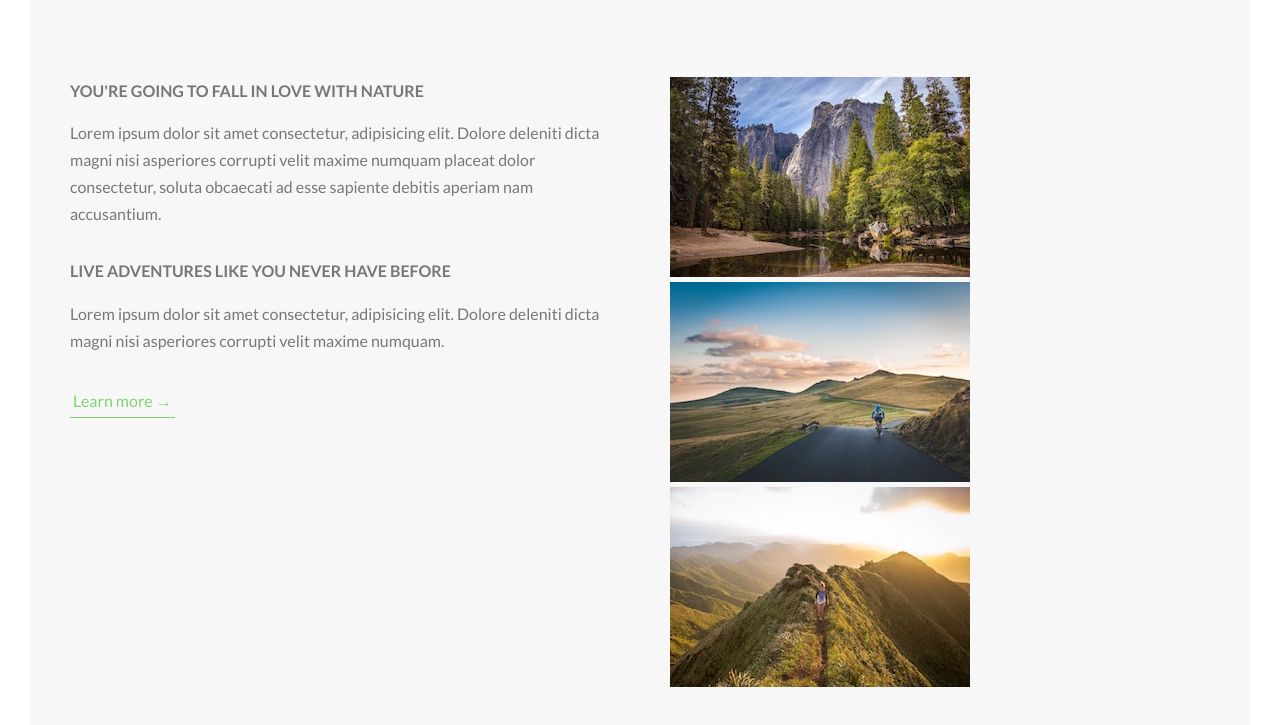
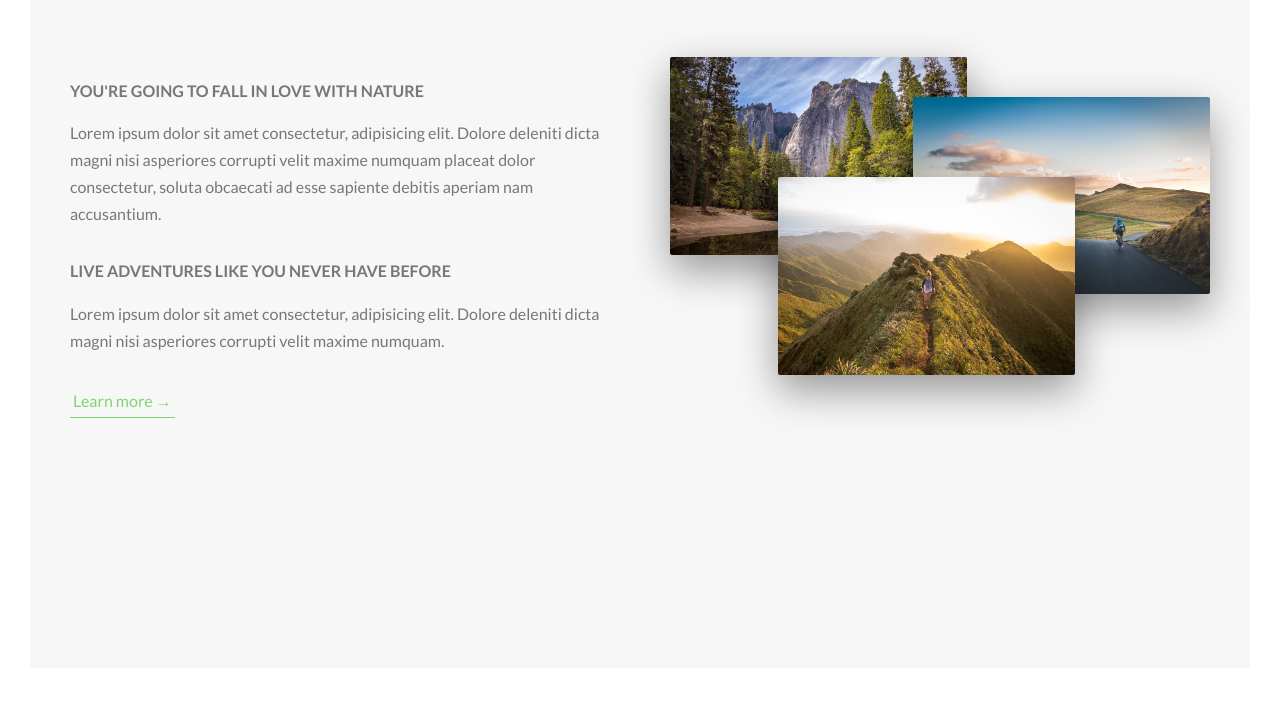
Before and after one commit to DanZ98/Udemy-Natours-Project, a website: page index.html in a window 1280 px wide. Shown: the part 943-1668 px from the top of the page. After the commit the page ends 1641 px from the top, so only its background shows below. Drawn offline with Linux system fonts and the light colour scheme.

Commit message:
Completed main adventurous section

```diff
--- a/index.html
+++ b/index.html
@@ -47,9 +47,9 @@
                     </div>
                     <div class="col-1-of-2">
                         <div class="composition">
-                            <img src="img/nat-1.jpg" alt="Photo 1" class="composition__photo composition_photo--p1"></img>
-                            <img src="img/nat-2.jpg" alt="Photo 2" class="composition__photo composition_photo--p2"></img>
-                            <img src="img/nat-3.jpg" alt="Photo 3" class="composition__photo composition_photo--p3"></img>
+                            <img src="img/nat-1-large.jpg" alt="Photo 1" class="composition__photo composition__photo--p1"></img>
+                            <img src="img/nat-2-large.jpg" alt="Photo 2" class="composition__photo composition__photo--p2"></img>
+                            <img src="img/nat-3-large.jpg" alt="Photo 3" class="composition__photo composition__photo--p3"></img>
                         </div>
                     </div>
                 </div>
--- a/sass/components/_composition.scss
+++ b/sass/components/_composition.scss
@@ -1,6 +1,40 @@
 .composition {
+    position: relative;
 
-    &_photo {
+    &__photo {
+        width: 55%;
+        box-shadow: 0 1.5rem 4rem rgba($color-black, .4);
+        border-radius: 2px;
+        position: absolute;
+        z-index: 10;
+        transition: all .2s;
+        outline-offset: 2rem;
 
+        &--p1 {
+            left: 0;
+            top: -2rem;
+        }
+
+        &--p2 {
+            right: 0;
+            top: 2rem;
+        }
+
+        &--p3 {
+            left: 20%;
+            top: 10rem;
+        }
+
+        &:hover {
+            outline: 1.5rem solid $color-primary;
+            transform: scale(1.05) translateY(-.5rem);
+            box-shadow: 0 2.5rem 4rem rgba($color-black, .5);
+            z-index: 20;
+
+        }
+    }
+
+    &:hover &__photo:not(:hover){
+        transform: scale(.95);
     }
 }
```
Also changed, not shown: css/style.css.
